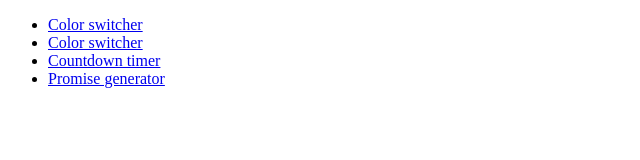
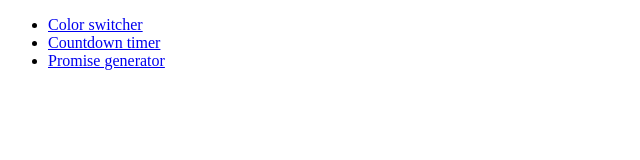
Before and after one commit to DyshliukAnna/goit-js-hw-09, a plain HTML site: page index.html in a window 1280 px wide. Shown: the whole page, without its empty margins (0-640 px from the left). Drawn offline with Linux system fonts and the light colour scheme.

Commit message:
Deploying to gh-pages from @ DyshliukAnna/goit-js-hw-09@e801844dc2ea291bf3f2b81ad89f405ee7b1cd5c 🚀

```diff
--- a/index.html
+++ b/index.html
@@ -1 +1 @@
-<!DOCTYPE html><html lang="en"><head><meta charset="utf-8"><meta name="viewport" content="width=device-width, initial-scale=1.0"><title>Homework 9</title><link rel="stylesheet" href="/goit-js-hw-09/01-color-switcher.19950fa6.css"></head><body> <ul> <li><a href="/goit-js-hw-09/01-color-switcher.html">Color switcher</a></li> <li><a href="/goit-js-hw-09/01-color-switcher.html">Color switcher</a></li> <li><a href="/goit-js-hw-09/02-timer.html">Countdown timer</a></li> <li><a href="/goit-js-hw-09/03-promises.html">Promise generator</a></li> </ul> </body></html>
+<!DOCTYPE html><html lang="en"><head><meta charset="utf-8"><meta name="viewport" content="width=device-width, initial-scale=1.0"><title>Homework 9</title><link rel="stylesheet" href="/goit-js-hw-09/01-color-switcher.19950fa6.css"></head><body> <ul> <li><a href="/goit-js-hw-09/01-color-switcher.html">Color switcher</a></li> <li><a href="/goit-js-hw-09/02-timer.html">Countdown timer</a></li> <li><a href="/goit-js-hw-09/03-promises.html">Promise generator</a></li> </ul> </body></html>
```
